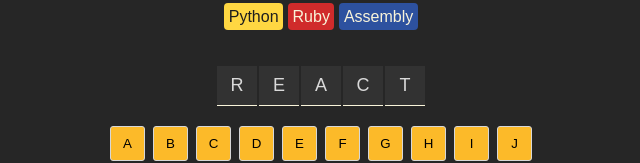
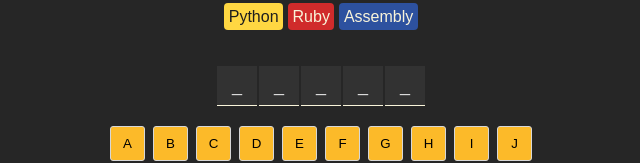
Before and after one commit to Seacrs/React_Learning, a React (Vite) app in the folder Capstone_Projects/Assembly_Endgame/: page / in a window 1280 px wide. Shown: the part 253-416 px from the top of the page, without its empty margins (319-959 px from the left). Built offline with nearby package versions, Linux system fonts and the light colour scheme.

Commit message:
feat: track wrong guesses and reveal letters conditionally

```diff
--- a/Capstone_Projects/Assembly_Endgame/src/App.jsx
+++ b/Capstone_Projects/Assembly_Endgame/src/App.jsx
@@ -3,10 +3,12 @@
 import clsx from 'clsx'
 
 export default function AssemblyEndgame(){
-    const [currentWord, setCurrentWord] = useState('react')
+    const [currentWord, setCurrentWord] = useState('react');
     const [letterGuess, setLetterGuess] = useState([]);
 
     const alphabet = "abcdefghijklmnopqrstuvwxyz"
+
+    const wrongGuessCount = letterGuess.filter(letter => !currentWord.includes(letter)).length;
 
     function guess(letter){
         setLetterGuess(prev => {
@@ -15,8 +17,9 @@
             return Array.from(lettersSet);
         })
     }
+    console.log(wrongGuessCount)
 
-    const letterElements = currentWord.split('').map(letter=> <span>{letter.toUpperCase()}</span>)
+    const letterElements = currentWord.split('').map(letter=> <span>{letterGuess.includes(letter) ? letter.toUpperCase() : '_'}</span>)
 
     const languageList = languages.map(language=>{
         const styles={
```
